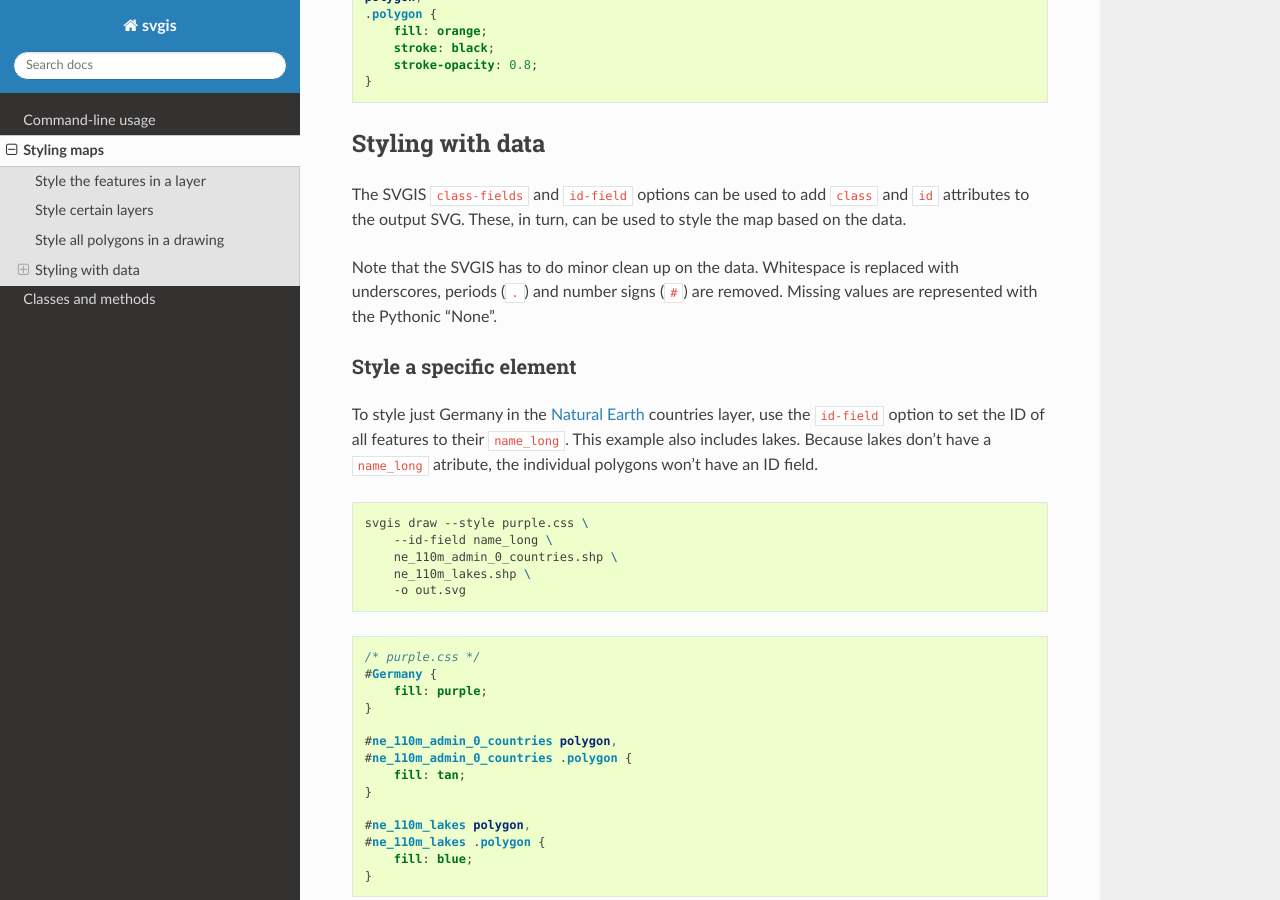
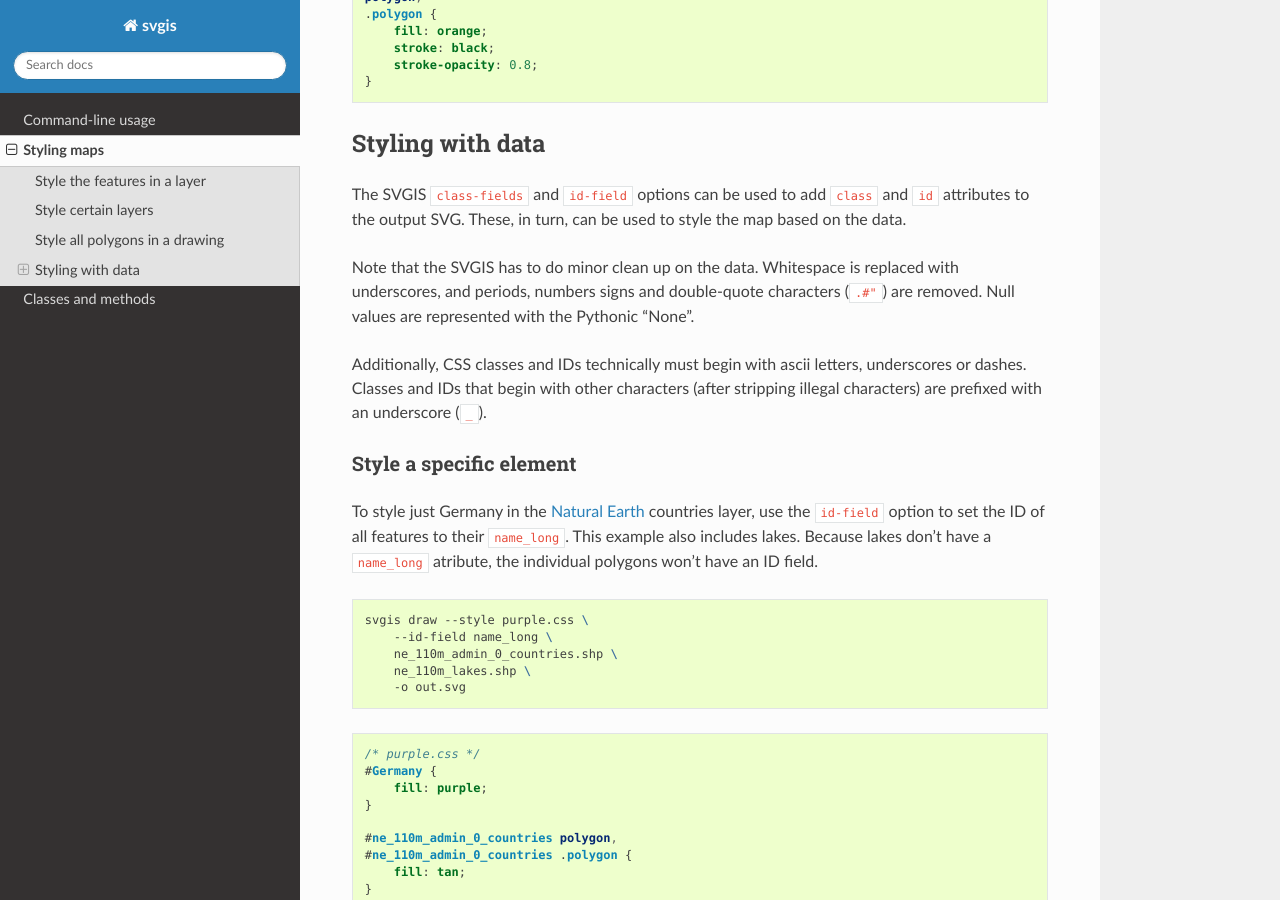
Before and after one commit to fitnr/svgis, a Sphinx documentation site: the page built from docs/styles.rst, in a window 1280 px wide and 900 px high, scrolled down 1528 px. Built offline with Sphinx 7.4.7 and the Read the Docs theme 2.0.0, drawn with Linux system fonts in a browser that asks for light colours; the version number could not be read and is left out.

Commit message:
remove double-quotes in CSS class names

```diff
--- a/docs/styles.rst
+++ b/docs/styles.rst
@@ -94,8 +94,12 @@ and ``id`` attributes to the output SVG. These, in turn, can be used to style
 the map based on the data.
 
 Note that the SVGIS has to do minor clean up on the data. Whitespace is replaced
-with underscores, periods (``.``) and number signs (``#``) are removed. Missing
-values are represented with the Pythonic "None".
+with underscores, and periods, numbers signs and double-quote characters (``.#"``)
+are removed. Null values are represented with the Pythonic "None".
+
+Additionally, CSS classes and IDs technically must begin with ascii letters,
+underscores or dashes. Classes and IDs that begin with other characters (after
+stripping illegal characters) are prefixed with an underscore (``_``).
 
 Style a specific element
 ~~~~~~~~~~~~~~~~~~~~~~~~
```
Also changed, not shown: docs/cli.rst (+2 -5 lines), 2 other files.
